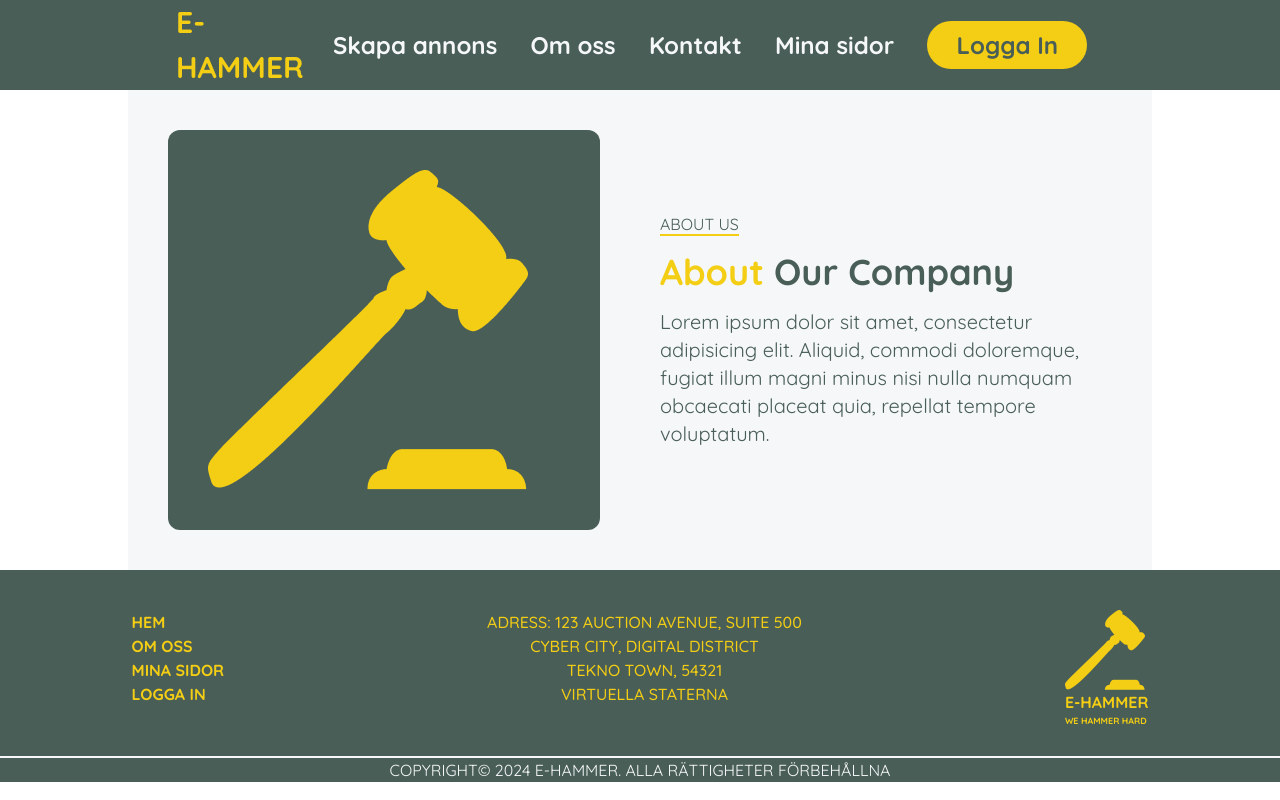
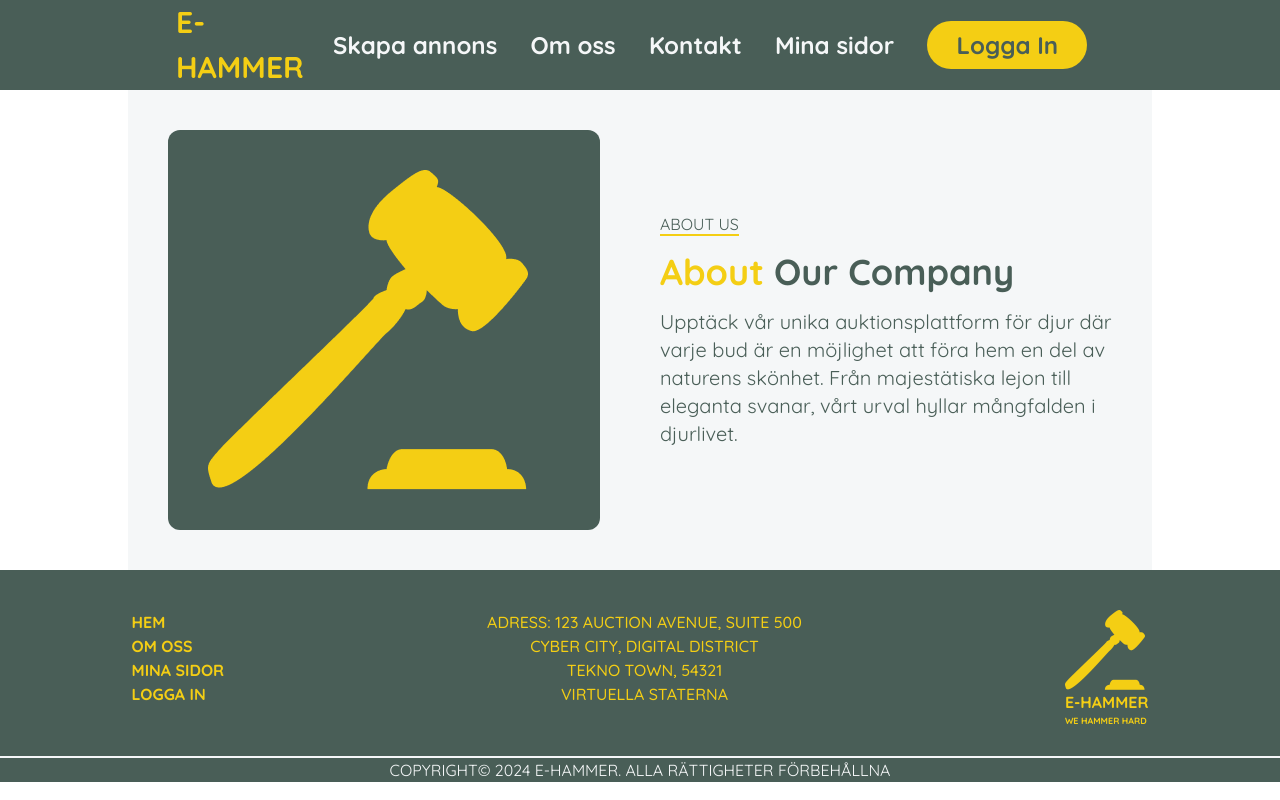
Before and after one commit to EddieMollerstrom/Online-Auktion-Grupp-5, a React (Vite) app: page /AboutUs in a window 1280 px wide. Built offline with nearby package versions, Linux system fonts and the light colour scheme.

Commit message:
Changed text content

```diff
--- a/src/pages/AboutUs.jsx
+++ b/src/pages/AboutUs.jsx
@@ -15,9 +15,10 @@ export default function AboutUs() {
             About <span className="text-custom-green">Our Company</span>
           </h2>
           <p className="text-custom-green text-xl">
-            Lorem ipsum dolor sit amet, consectetur adipisicing elit. Aliquid,
-            commodi doloremque, fugiat illum magni minus nisi nulla numquam
-            obcaecati placeat quia, repellat tempore voluptatum.
+            Upptäck vår unika auktionsplattform för djur där varje bud är en
+            möjlighet att föra hem en del av naturens skönhet. Från majestätiska
+            lejon till eleganta svanar, vårt urval hyllar mångfalden i
+            djurlivet.
           </p>
         </div>
       </div>
```
